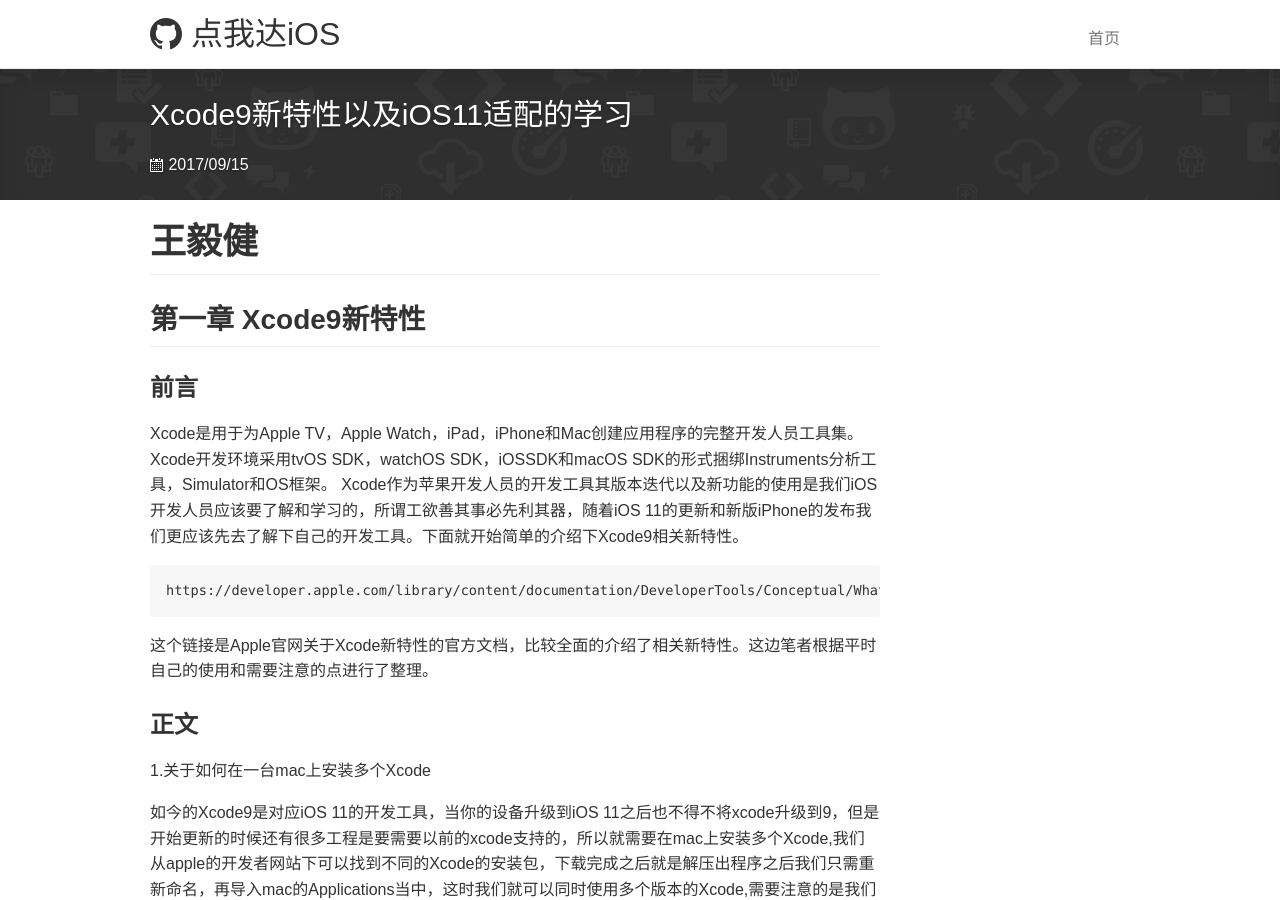
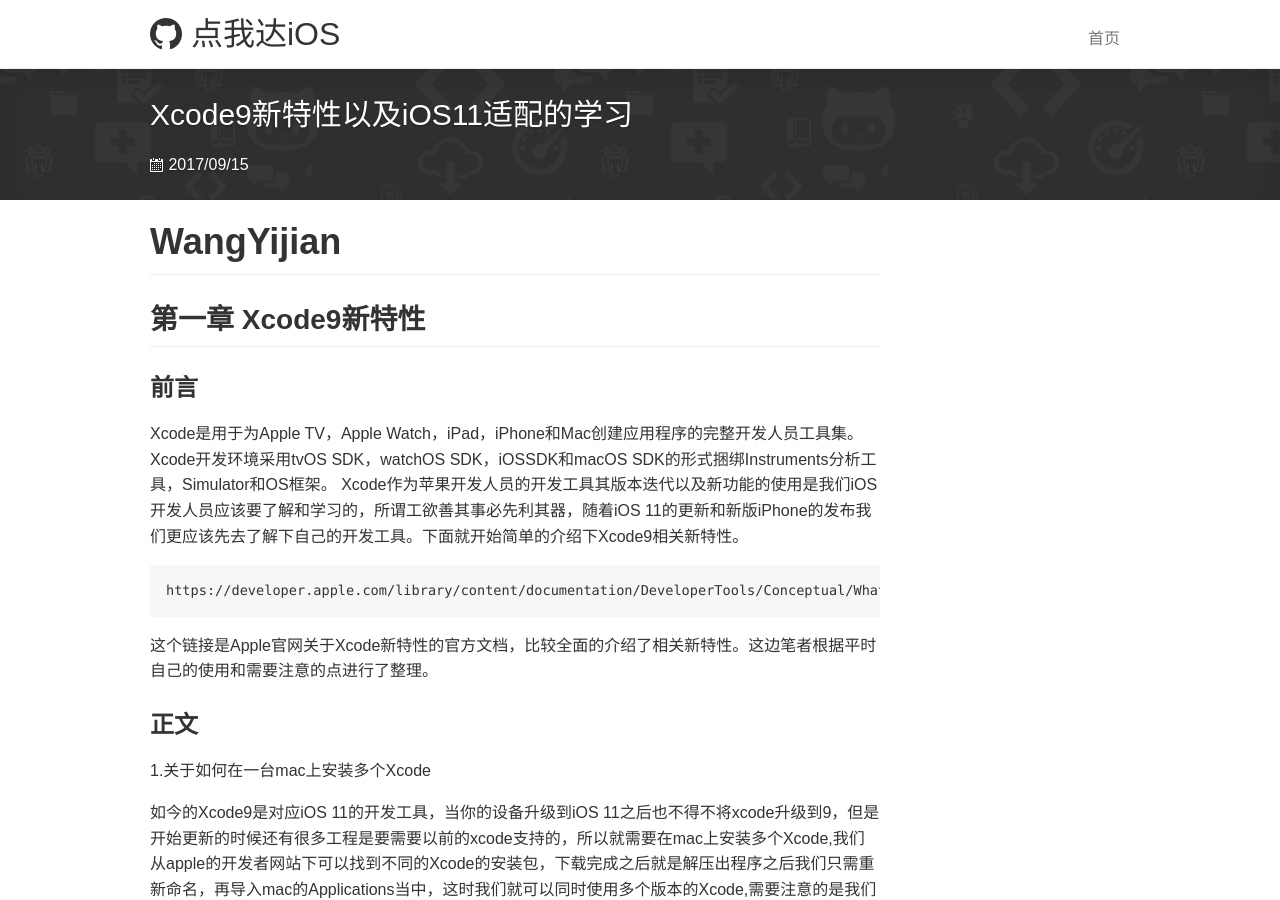
Before and after one commit to DWDiOSer/DWDiOSer.github.io, a Jekyll site: the page built from _posts/2017-09-15-Xcode9新特性以及iOS11适配的学习.md, in a window 1280 px wide and 900 px high. Built offline with Jekyll 4.4.1, drawn with Linux system fonts in a browser that asks for light colours.

Commit message:
Update 2017-09-15-Xcode9新特性以及iOS11适配的学习.md

```diff
--- a/_posts/2017-09-15-Xcode9新特性以及iOS11适配的学习.md
+++ b/_posts/2017-09-15-Xcode9新特性以及iOS11适配的学习.md
@@ -4,7 +4,7 @@
 date: 2017-09-15
 ---
 
-# 王毅健
+# WangYijian
 
 ## 第一章 Xcode9新特性
 ### 前言
```
